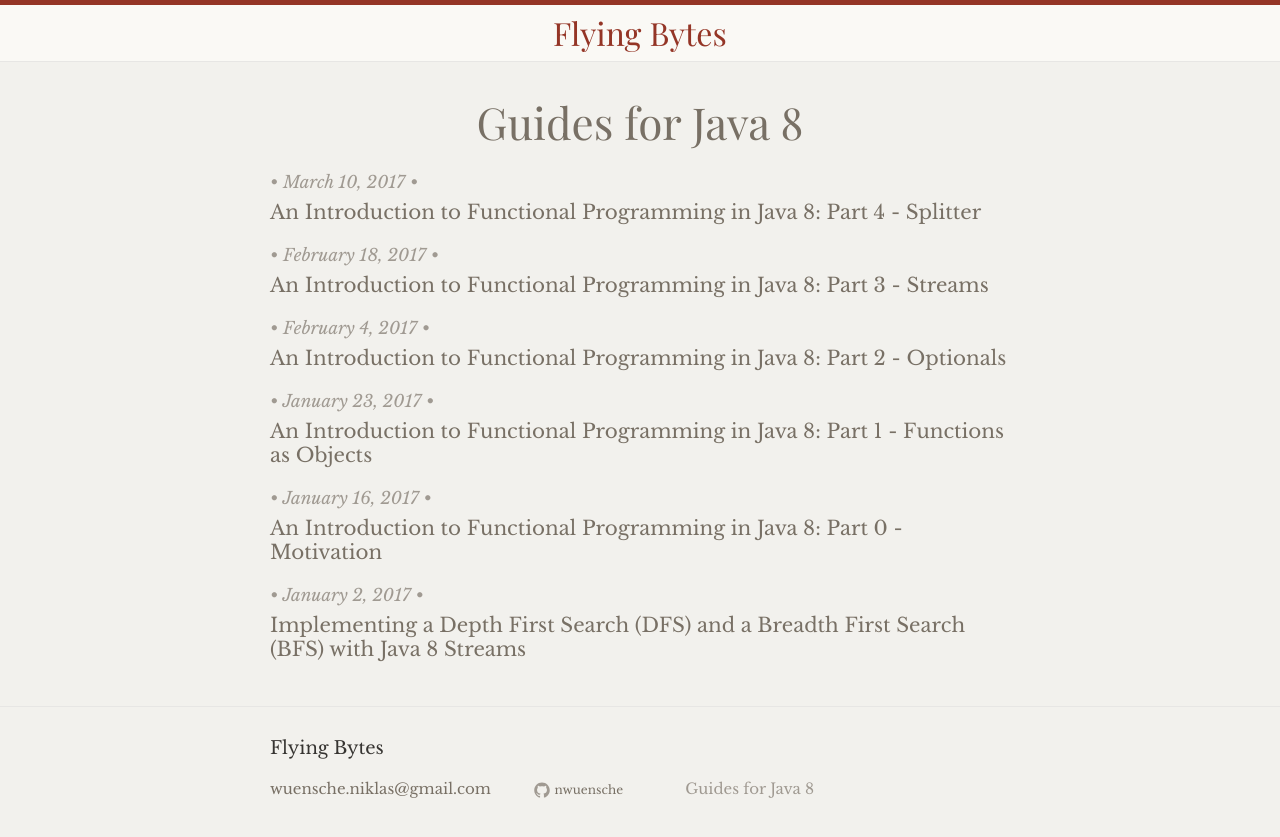
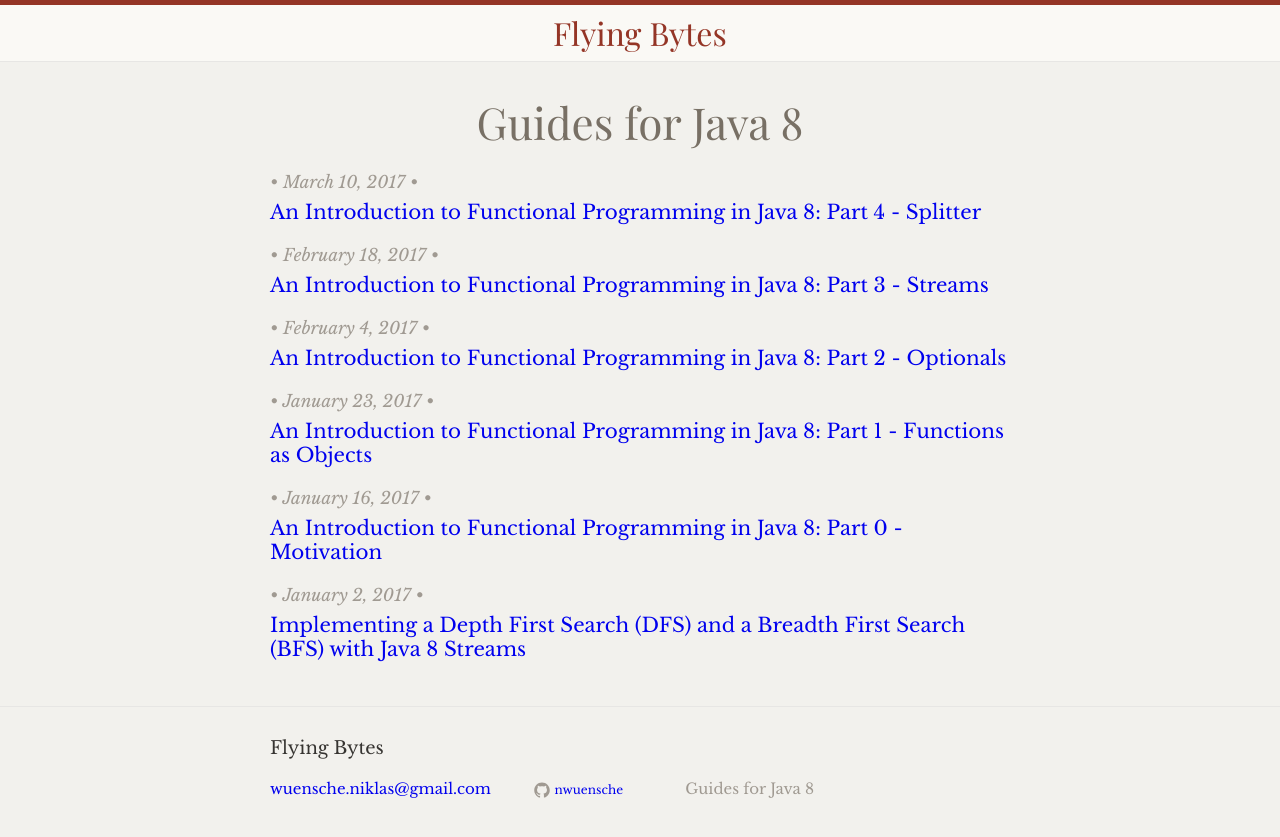
Before and after one commit to flyingbytes/flyingbytes.github.io, a Jekyll site: the page built from index.html, in a window 1280 px wide. Shown: the top 837 px of the page. Built offline with Jekyll 4.4.1, drawn with Linux system fonts in a browser that asks for light colours; some web fonts are replaced.

Commit message:
Change link color

```diff
--- a/_sass/_base.scss
+++ b/_sass/_base.scss
@@ -215,7 +215,7 @@ h1, h2, h3, h4, h5, h6 {
  * Links
  */
 a {
-    color: $brand-color;
+    color: $link-color;
     text-decoration: none;
 
     &:hover {
--- a/css/main.scss
+++ b/css/main.scss
@@ -30,6 +30,7 @@ $small-font-size:  $base-font-size * 0.875;
 $spacing-unit:     30px;
 
 $brand-color:      #787065;
+$link-color:       #0000EE;
 $background-color: #f2f1ed;
 $text-color:       #363431;
 $title-color:      #943526;
```
